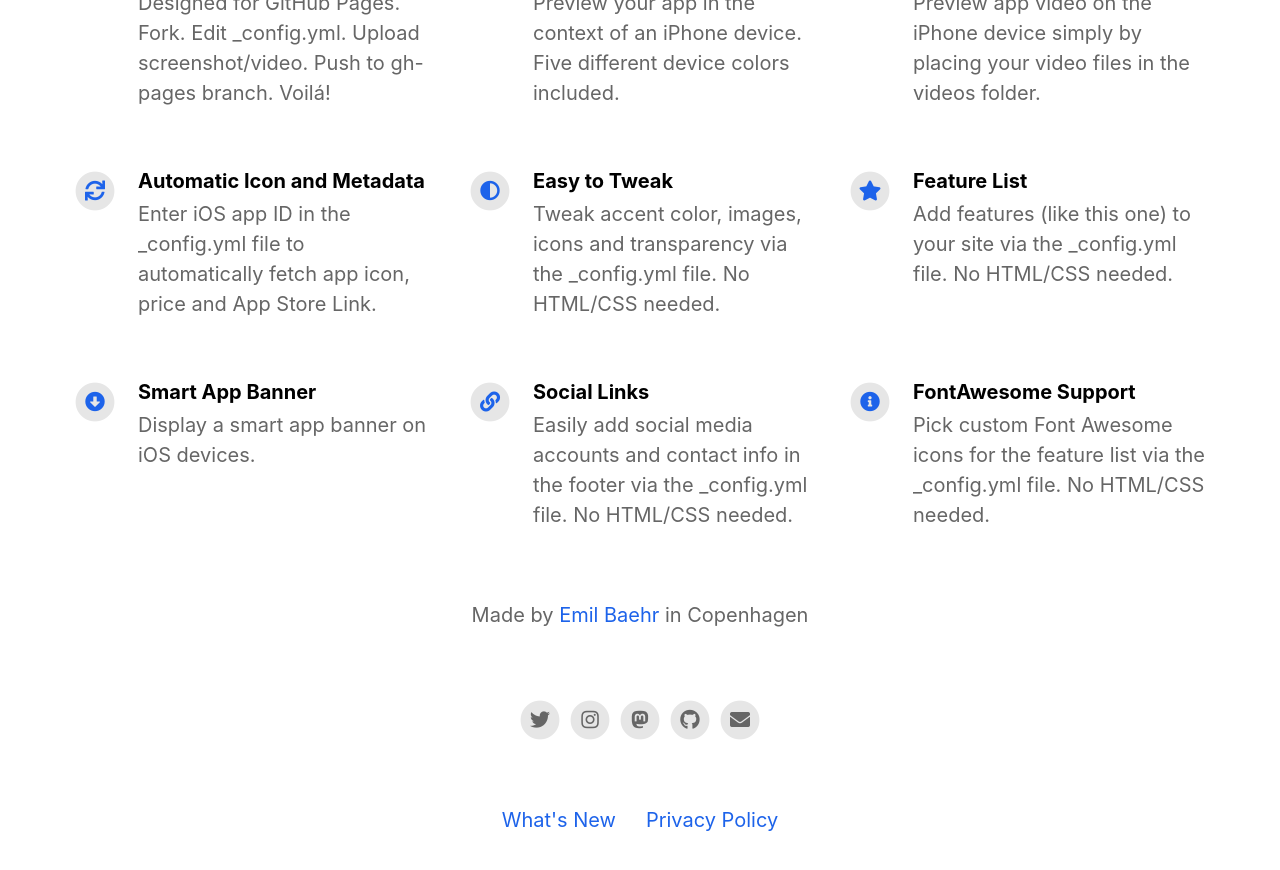
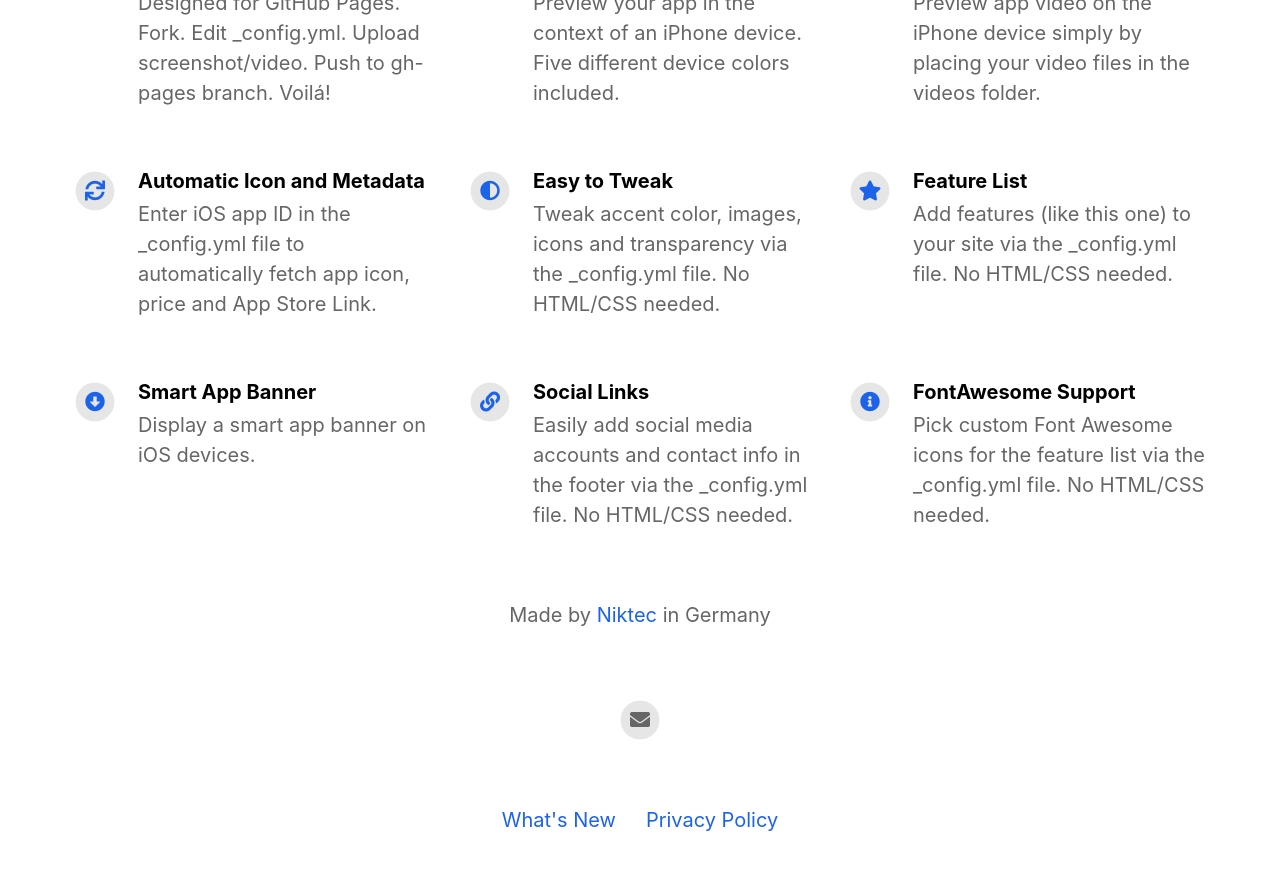
Before and after one commit to Niktec/niktec.github.io, a Jekyll site: the page built from index.html, in a window 1280 px wide and 900 px high, scrolled down 1124 px. Shown: the top 870 px of the window. Built offline with Jekyll 4.4.1, drawn with Linux system fonts in a browser that asks for light colours; nearby versions of some CDN libraries.

Commit message:
Update _config.yml

```diff
--- a/_config.yml
+++ b/_config.yml
@@ -20,16 +20,16 @@
 
 
 # Information About Yourself
-your_name                                 : Emil Baehr
-your_link                                 : https://emilbaehr.com
-your_city                                 : Copenhagen
-email_address                             : emil.baehr@gmail.com
+your_name                                 : Niktec
+your_link                                 : https://niktec.github.io/
+your_city                                 : Germany
+email_address                             : niktec.apps@gmail.com
 facebook_username                         :
-instagram_username                        : ebaehr
-twitter_username                          : ebaehr
-github_username                           : emilbaehr
+instagram_username                        :
+twitter_username                          :
+github_username                           :
 youtube_username                          :
-mastodon_link                             : https://mastodon.social/@ebaehr
+mastodon_link                             :
 
 
 
```
